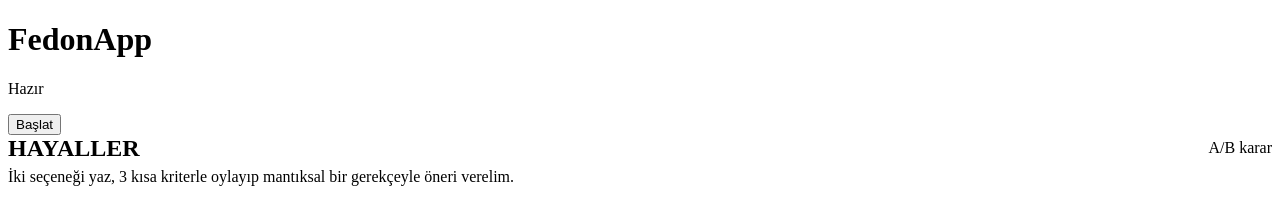
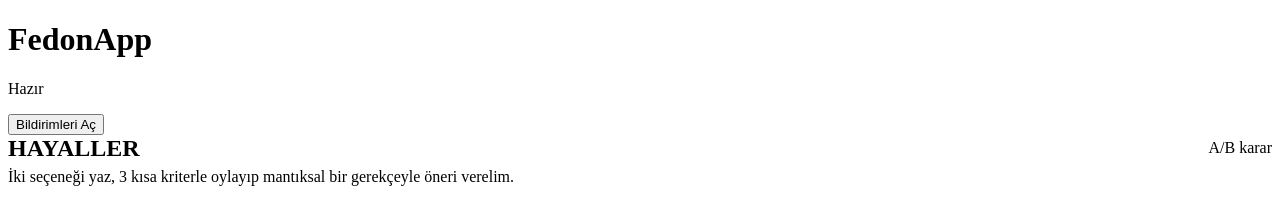
Before and after one commit to fedaiustunol-ui/fedonapp, a plain HTML site: page index.html in a window 1280 px wide. Shown: the top 198 px of the page. Drawn offline with Linux system fonts and the light colour scheme.

Commit message:
Update index.html

```diff
--- a/index.html
+++ b/index.html
@@ -9,7 +9,8 @@
 <body>
   <h1>FedonApp</h1>
   <p id="status">Hazır</p>
-  <button id="startButton">Başlat</button>
+  <button id="enablePush">Bildirimleri Aç</button>
+
 
 
   <script>
```
